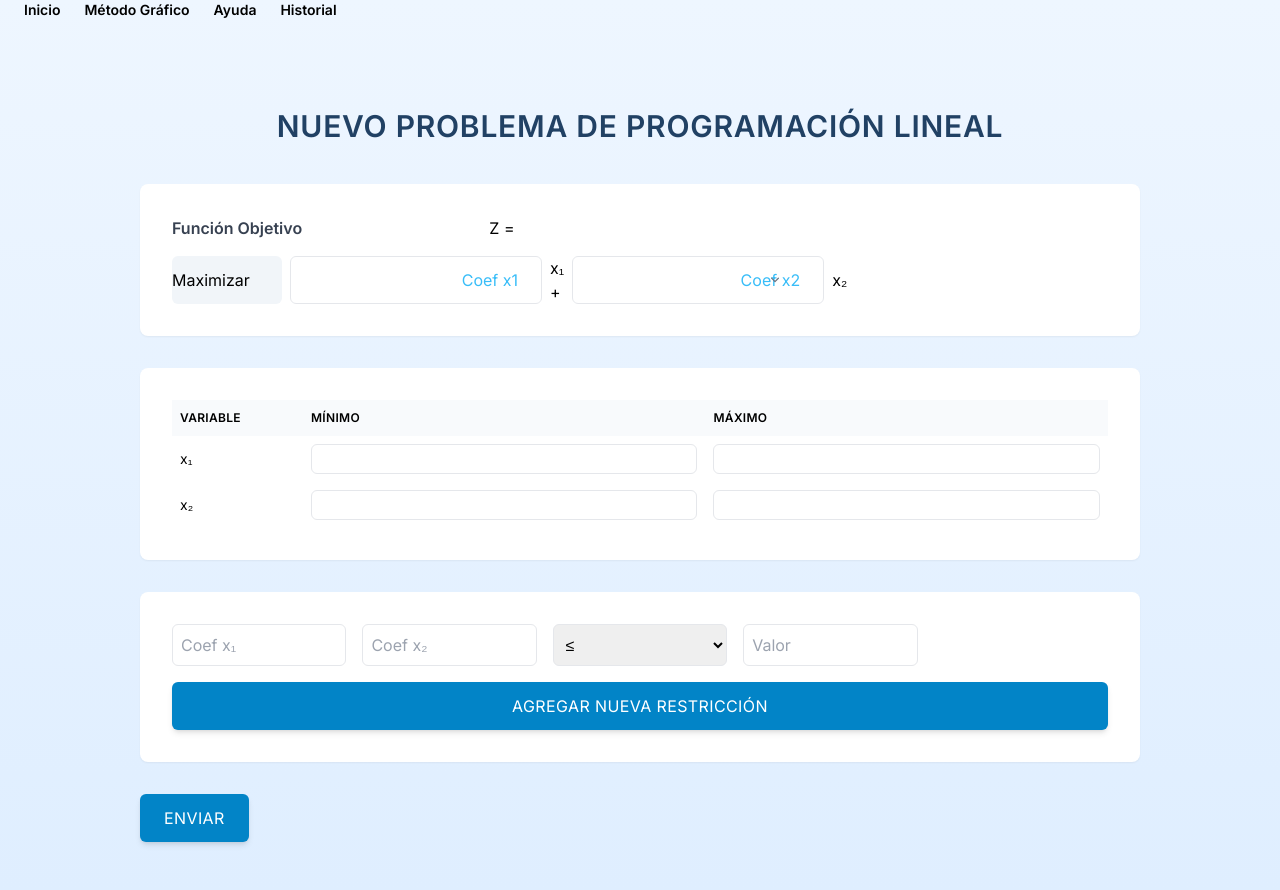
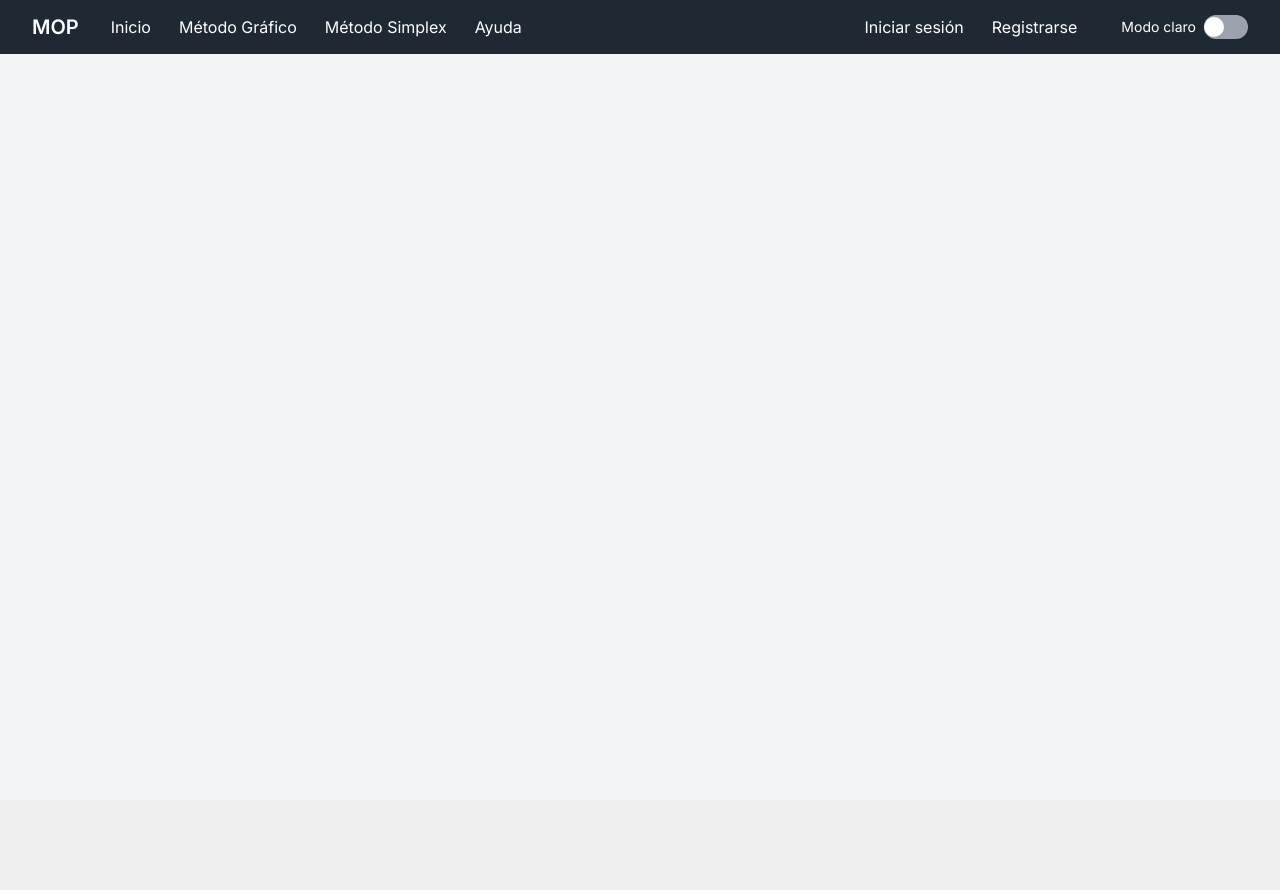
Before and after one commit to YANA021/MOP-Repository, a Django app: page / in a window 1280 px wide. After the commit the page ends 54 px from the top, so only its background shows below. Run offline with Django 5.2, Linux system fonts and the light colour scheme; some libraries are stand-ins or nearby versions.

Commit message:
Cambiando el estilo me gusta mas este

```diff
--- a/Mop_Proyecto/templates/nuevo_problema.html
+++ b/Mop_Proyecto/templates/nuevo_problema.html
@@ -1,94 +1,62 @@
+{% load static %}
 <!DOCTYPE html>
 <html lang="es">
 <head>
-    <meta charset="utf-8">
-   <meta charset="UTF-8">
+    <meta charset="UTF-8">
     <meta name="viewport" content="width=device-width, initial-scale=1.0">
-    <title>Nuevo Problema</title>
+    <title>NavBar</title>
     <script src="https://cdn.tailwindcss.com"></script>
     <link href="https://fonts.googleapis.com/css2?family=Inter:wght@400;600&display=swap" rel="stylesheet">
-    <style>
-        .font-inter{font-family:'Inter',sans-serif;}
-    </style>
-    {% load static %}
+    <style>.font-inter{font-family:'Inter',sans-serif;}</style>
 </head>
-<body class="min-h-screen bg-gradient-to-b from-[#eef6ff] to-[#dfeeff] font-inter">
-    <nav id="navbar" class="sticky top-0 h-15 flex items-center justify-between px-6 text-sm font-semibold">
-        <div class="flex space-x-6">
-            <a href="#" class="hover:text-sky-600">Inicio</a>
-            <a href="#" class="hover:text-sky-600">Método Gráfico</a>
-            <a href="#" class="hover:text-sky-600">Ayuda</a>
-            <a href="#" class="hover:text-sky-600">Historial</a>
+<body class="font-inter bg-gray-100">
+
+<nav class="fixed top-0 inset-x-0 h-[54px] bg-[#1F2933] text-white flex items-center justify-between px-4 md:px-8 z-50">
+    <div class="flex items-center">
+        <a href="/" class="text-[20px] font-bold mr-5">MOP</a>
+        <div class="hidden md:flex space-x-1">
+            <a href="/" class="px-3 py-1 hover:underline hover:text-[#4FD1C5] transition">Inicio</a>
+            <a href="/metodo-grafico/" class="px-3 py-1 hover:underline hover:text-[#4FD1C5] transition">Método Gráfico</a>
+            <a href="/metodo-simplex/" class="px-3 py-1 hover:underline hover:text-[#4FD1C5] transition">Método Simplex</a>
+            <a href="/ayuda/" class="px-3 py-1 hover:underline hover:text-[#4FD1C5] transition">Ayuda</a>
         </div>
-    </nav>
-    <div class="max-w-[1000px] mx-auto py-12">
-        <h1 class="text-3xl text-[#214164] tracking-wide text-center my-10 font-semibold">NUEVO PROBLEMA DE PROGRAMACIÓN LINEAL</h1>
+    </div>
+    <div class="flex items-center space-x-4">
+        <div class="hidden md:flex space-x-1">
+            <a href="/login/" class="px-3 py-1 hover:underline hover:text-[#4FD1C5] transition">Iniciar sesión</a>
+            <a href="/registro/" class="px-3 py-1 hover:underline hover:text-[#4FD1C5] transition">Registrarse</a>
+        </div>
+        <div class="relative">
+            <div id="lang-menu" class="hidden absolute right-0 mt-2 w-32 bg-[#1F2933] text-white rounded-md shadow-lg py-1">
+                <a href="#" class="block px-4 py-2 hover:bg-[#4FD1C5]">Español</a>
+                <a href="#" class="block px-4 py-2 hover:bg-[#4FD1C5]">English</a>
+            </div>
+        </div>
+        <div class="flex items-center">
+            <span id="theme-label" class="mr-2 text-sm">Modo claro</span>
+            <button aria-label="Tema" id="theme-toggle" tabindex="0" aria-pressed="false" class="relative inline-flex h-6 w-11 items-center rounded-full bg-gray-400 focus:outline-none">
+                <span class="sr-only">Toggle theme</span>
+                <span class="inline-block h-5 w-5 transform rounded-full bg-white transition"></span>
+            </button>
+        </div>
+        <button id="menu-btn" tabindex="0" aria-expanded="false" class="md:hidden ml-2 focus:outline-none" aria-label="Abrir menú">
+            <svg xmlns="http://www.w3.org/2000/svg" class="h-6 w-6" fill="none" viewBox="0 0 24 24" stroke="currentColor">
+                <path stroke-linecap="round" stroke-linejoin="round" stroke-width="2" d="M4 6h16M4 12h16M4 18h16" />
+            </svg>
+        </button>
+    </div>
+</nav>
 
-        <form id="form" class="space-y-8" method="post">
-            {% csrf_token %}
-            <div class="bg-white rounded-lg shadow-sm p-8 grid grid-cols-3 gap-4">
-                <label class="text-gray-700 font-semibold">Función Objetivo</label>
-                <div>Z =</div>
-                <div class="col-span-2 flex space-x-2 relative">
-                    <select id="objetivo" name="objetivo" class="w-40 bg-slate-100 rounded-md focus:ring-2 focus:ring-sky-300 pr-8 appearance-none">
-                        <option value="max">Maximizar</option>
-                        <option value="min">Minimizar</option>
-                    </select>
-                    <div class="pointer-events-none absolute right-2 top-1/2 -translate-y-1/2 text-gray-500">
-                        <svg xmlns="http://www.w3.org/2000/svg" class="h-4 w-4" viewBox="0 0 20 20" fill="currentColor">
-                            <path fill-rule="evenodd" d="M5.23 7.21a.75.75 0 011.06.02L10 10.94l3.71-3.71a.75.75 0 111.06 1.06l-4.24 4.24a.75.75 0 01-1.06 0L5.21 8.27a.75.75 0 01.02-1.06z" clip-rule="evenodd" />
-                        </svg>
-                    </div>
-                    <input name="coef_x1" type="number" placeholder="Coef x1" class="flex-1 text-right placeholder-sky-400 border rounded-md p-2" />
-                    <span class="self-center">x₁ +</span>
-                    <input name="coef_x2" type="number" placeholder="Coef x2" class="flex-1 text-right placeholder-sky-400 border rounded-md p-2" />
-                    <span class="self-center">x₂</span>
-                </div>
-            </div>
+<div id="mobile-menu" class="hidden md:hidden fixed top-[54px] inset-x-0 bg-[#1F2933] text-white z-40">
+    <a href="/" class="block px-4 py-2 hover:bg-[#4FD1C5]">Inicio</a>
+    <a href="/metodo-grafico/" class="block px-4 py-2 hover:bg-[#4FD1C5]">Método Gráfico</a>
+    <a href="/metodo-simplex/" class="block px-4 py-2 hover:bg-[#4FD1C5]">Método Simplex</a>
+    <a href="/ayuda/" class="block px-4 py-2 hover:bg-[#4FD1C5]">Ayuda</a>
+    <a href="/login/" class="block px-4 py-2 hover:bg-[#4FD1C5]">Iniciar sesión</a>
+    <a href="/registro/" class="block px-4 py-2 hover:bg-[#4FD1C5]">Registrarse</a>
+</div>
 
-            <div class="bg-white rounded-lg shadow-sm p-8">
-                <table class="w-full text-sm text-left">
-                    <thead class="uppercase text-[12px] tracking-wide bg-slate-50">
-                        <tr>
-                            <th class="p-2">Variable</th>
-                            <th class="p-2">Mínimo</th>
-                            <th class="p-2">Máximo</th>
-                        </tr>
-                    </thead>
-                    <tbody>
-                        <tr>
-                            <td class="p-2">x₁</td>
-                            <td class="p-2"><input type="number" class="w-full border rounded-md p-1" /></td>
-                            <td class="p-2"><input type="number" class="w-full border rounded-md p-1" /></td>
-                        </tr>
-                        <tr>
-                            <td class="p-2">x₂</td>
-                            <td class="p-2"><input type="number" class="w-full border rounded-md p-1" /></td>
-                            <td class="p-2"><input type="number" class="w-full border rounded-md p-1" /></td>
-                        </tr>
-                    </tbody>
-                </table>
-            </div>
+<script src="{% static 'js/navbar.js' %}"></script>
 
-            <div class="bg-white rounded-lg shadow-sm p-8 grid grid-cols-5 gap-4">
-                <input id="rest-x1" type="number" placeholder="Coef x₁" class="w-full border rounded-md p-2" />
-                <input id="rest-x2" type="number" placeholder="Coef x₂" class="w-full border rounded-md p-2" />
-                <select id="rest-op" class="border rounded-md p-2">
-                    <option>≤</option>
-                    <option>≥</option>
-                    <option>=</option>
-                </select>
-                <input id="rest-val" type="number" placeholder="Valor" class="w-full border rounded-md p-2" />
-                <div></div>
-                <button id="add-restriccion" type="button" class="col-span-5 bg-sky-600 hover:bg-sky-700 text-white rounded-md py-3 uppercase tracking-wide shadow-md transition">Agregar Nueva Restricción</button>
-            </div>
-
-            <input type="hidden" name="restricciones" id="restricciones-hidden" />
-            <div>
-                <button type="submit" class="bg-sky-600 hover:bg-sky-700 text-white rounded-md py-3 px-6 uppercase tracking-wide shadow-md transition">Enviar</button>
-            </div>
-        </form>
-    </div>
-    <script src="{% static 'js/nuevo_problema.js' %}"></script>
 </body>
 </html>
```
Also changed, not shown: Mop_Proyecto/static/js/narvar.js (added, +61 -0 lines), Mop_Proyecto/static/js/nuevo_problema.js (deleted, +0 -30 lines).
